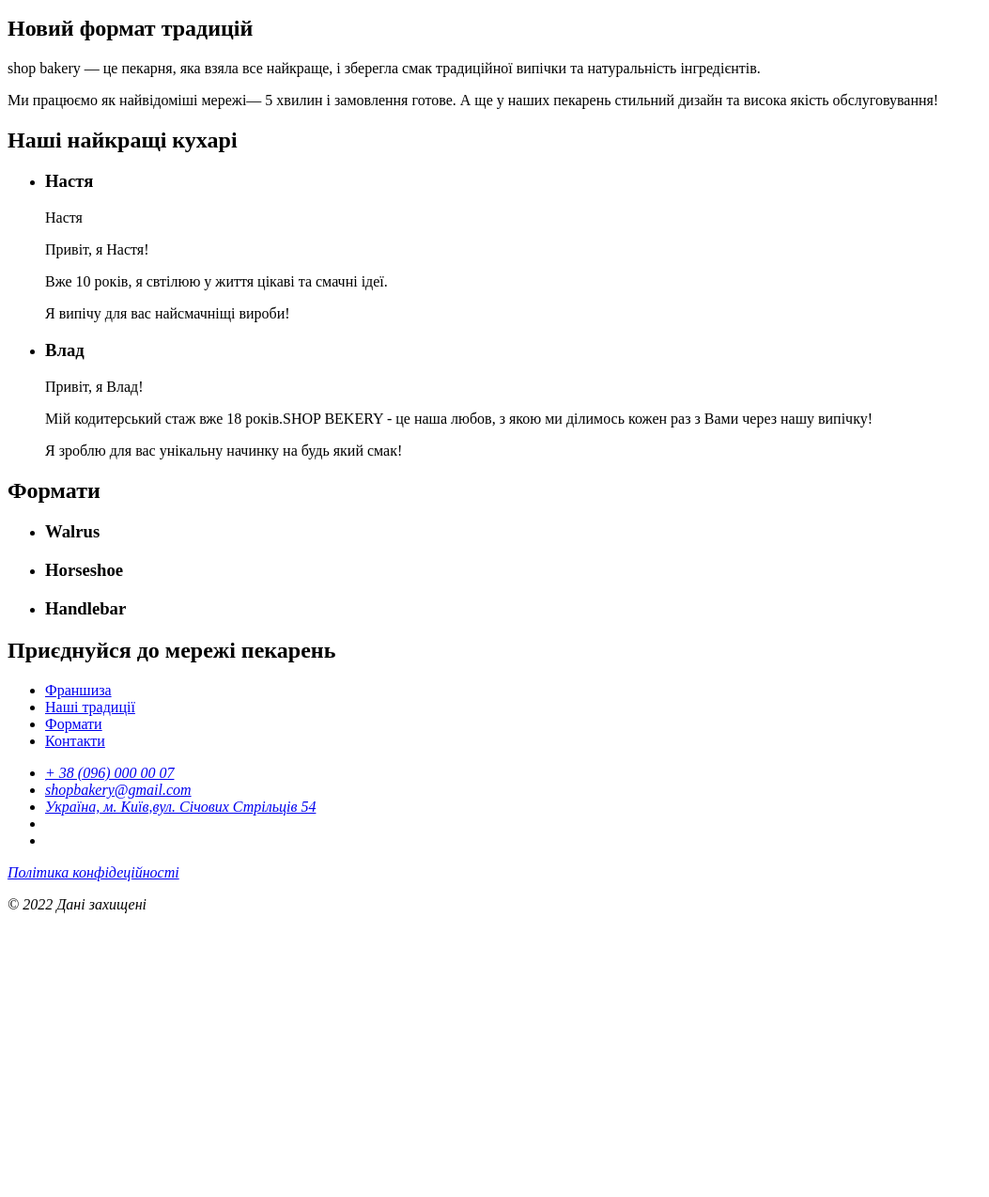
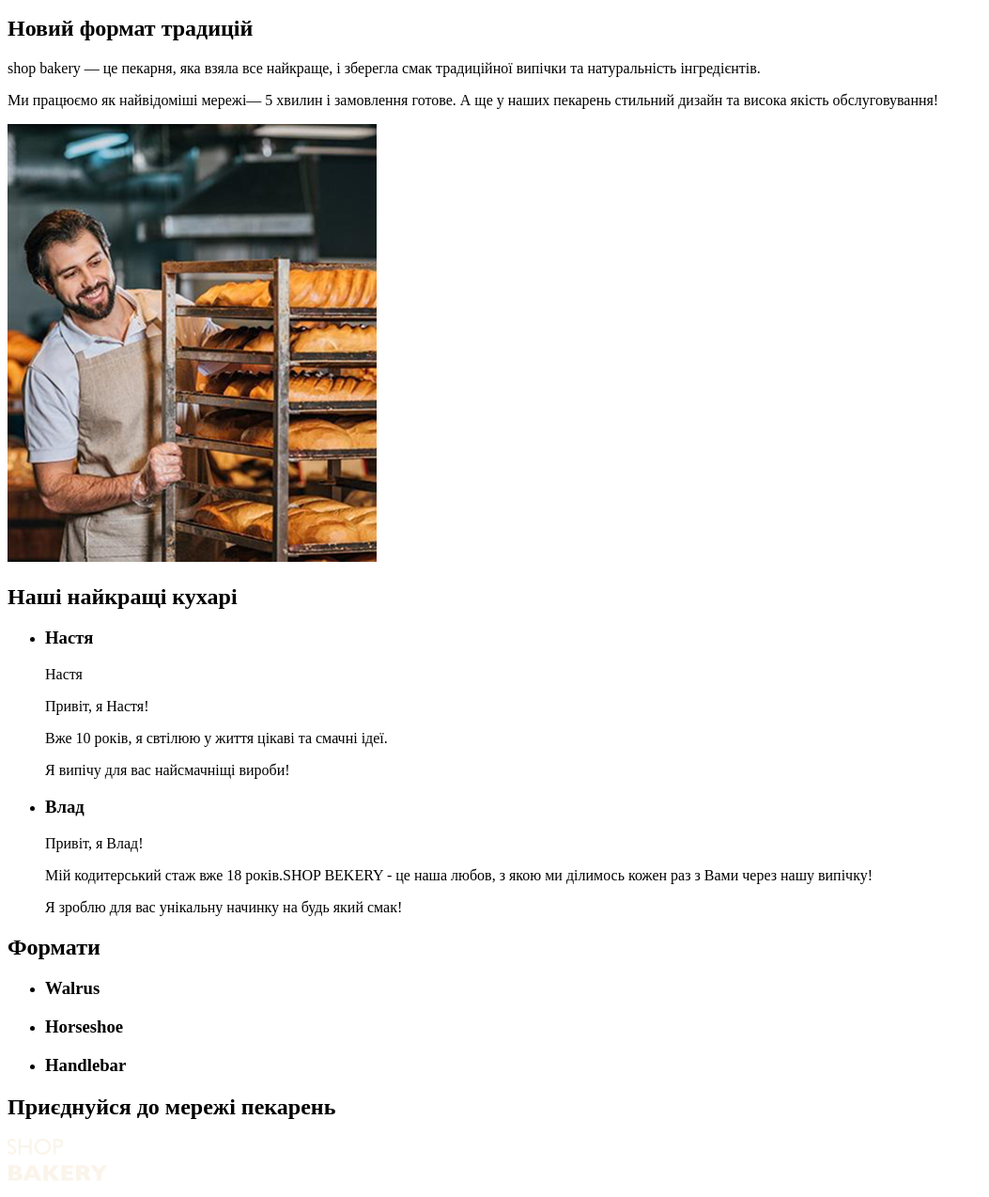
Before and after one commit to vvolodya550/genius-test, a plain HTML site: page index.html in a window 1280 px wide. Shown: the part 306-1580 px from the top of the page at 94% size, without its empty margins (0-1053 px from the left). Before the commit the page ends 1294 px from the top, so only its background shows below. Drawn offline with Linux system fonts and the light colour scheme.

Commit message:
local changes

```diff
--- a/index.html
+++ b/index.html
@@ -40,6 +40,7 @@
         А ще у наших пекарень стильний дизайн
         та висока якість обслуговування!
         </p>
+        <img src="./images/baker-man.jpg" alt="Чоловік пекар дивиться на батони із посмішкою">
       </section>
       <section>
         <h2>Наші найкращі кухарі</h2>
@@ -84,7 +85,7 @@
      <footer>
      <nav>
       <a href="#">
-        <!-- Logo -->
+        <img src="./images/logo.svg" alt="Логотип сучаної пекарні">
       </a>
         <ul>
           <li><a href="#">Франшиза</a></li>
```
